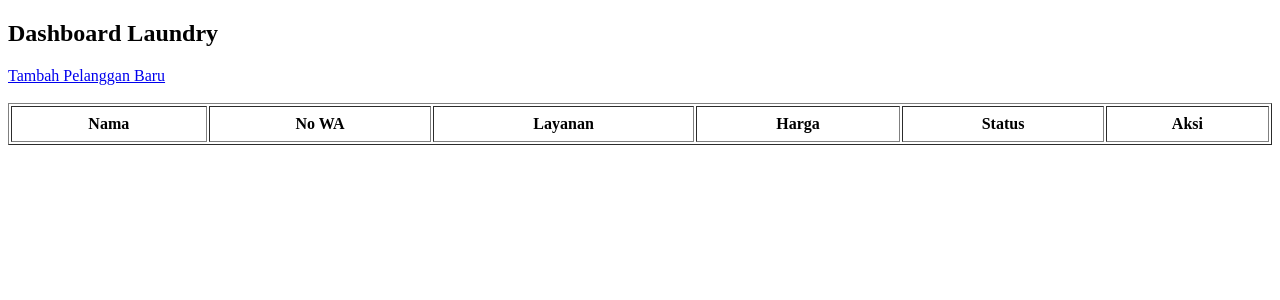
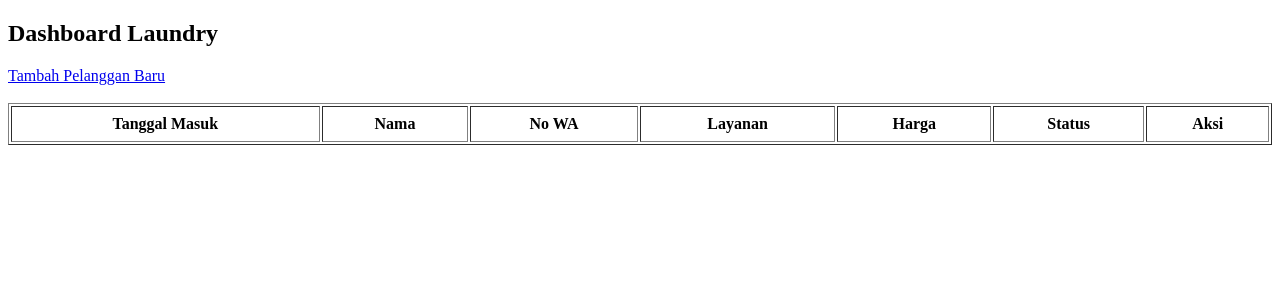
Before and after one commit to IwayanPasek/projectpasek, a PHP site: page /dashboard.php in a window 1280 px wide. Shown: the top 300 px of the page. Run offline with PHP 8.4, Linux system fonts and the light colour scheme; data that the repository does not hold is empty; some libraries are stand-ins or nearby versions.

Commit message:
Update dashboard.php

```diff
--- a/dashboard.php
+++ b/dashboard.php
@@ -1,4 +1,8 @@
-<?php include('config/db.php'); ?>
+<?php
+// Mengatur zona waktu ke Asia/Makassar (WITA)
+date_default_timezone_set('Asia/Makassar');
+include('config/db.php');
+?>
 <!DOCTYPE html>
 <html>
 <head>
@@ -10,6 +14,7 @@
     <table border="1" cellpadding="8" style="width:100%;">
         <thead>
             <tr>
+                <th>Tanggal Masuk</th>
                 <th>Nama</th>
                 <th>No WA</th>
                 <th>Layanan</th>
@@ -20,16 +25,18 @@
         </thead>
         <tbody>
             <?php
-            // Menyiapkan dan menjalankan query untuk mengambil semua data pelanggan
-            // Mengurutkan berdasarkan data yang paling baru dibuat (jika ada kolom created_at)
-            // Jika tidak ada, ganti 'created_at' dengan 'id'
-            $stmt = $conn->prepare("SELECT * FROM pelanggan ORDER BY id DESC");
+            // Mengambil data pelanggan dan mengurutkannya berdasarkan tanggal masuk terbaru
+            $stmt = $conn->prepare("SELECT * FROM pelanggan ORDER BY tanggal_masuk DESC");
             $stmt->execute();
 
-            // Melakukan loop untuk setiap baris hasil query
             while ($row = $stmt->fetch(PDO::FETCH_ASSOC)) {
+                // Membuat objek DateTime dari string tanggal database
+                $tanggal_obj = new DateTime($row['tanggal_masuk']);
+                // Memformat tanggal ke format Indonesia (Hari-Bulan-Tahun Jam:Menit)
+                $tanggal_formatted = $tanggal_obj->format('d-m-Y H:i');
+
                 echo "<tr>";
-                // Menggunakan htmlspecialchars untuk keamanan dari XSS
+                echo "<td>" . $tanggal_formatted . "</td>";
                 echo "<td>" . htmlspecialchars($row['nama']) . "</td>";
                 echo "<td>" . htmlspecialchars($row['no_wa']) . "</td>";
                 echo "<td>" . htmlspecialchars($row['layanan']) . "</td>";
```
